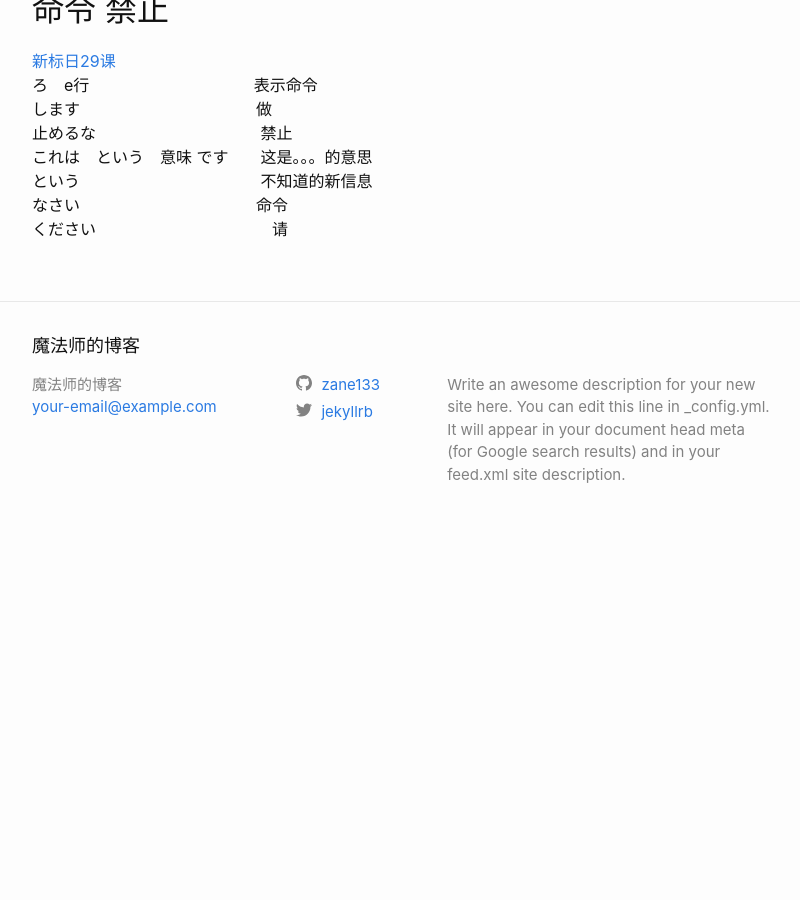
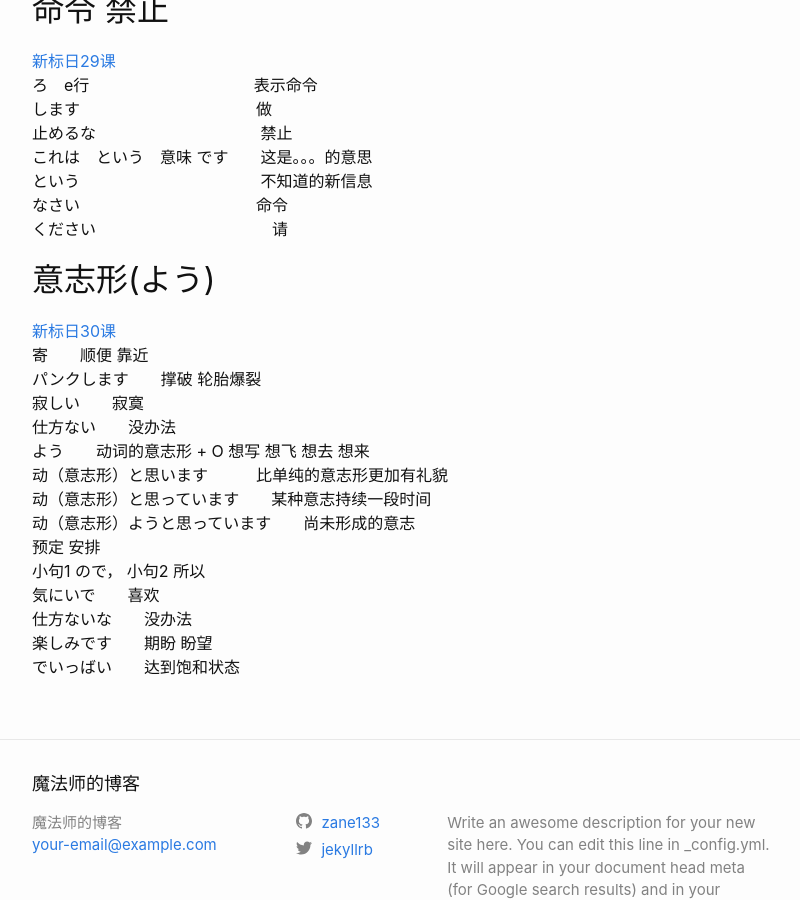
Before and after one commit to zane133/zane133.github.io, a Jekyll site: the page built from _posts/2019-08-17-japanese_study.markdown, in a window 1280 px wide and 900 px high, scrolled down 5968 px. Shown: the whole window, without its empty margins (238-1038 px from the left). Built offline with Jekyll 4.4.1, drawn with Linux system fonts in a browser that asks for light colours; before the commit the page ends 6514 px from its top, so only the background shows below that.

Commit message:
Update 2019-08-17-japanese_study.markdown

```diff
--- a/_posts/2019-08-17-japanese_study.markdown
+++ b/_posts/2019-08-17-japanese_study.markdown
@@ -199,3 +199,20 @@ Google可以在搜索词的尾部加上 **とは**
 という  &emsp;&emsp;&emsp;&emsp;&emsp;&emsp;&emsp;&emsp;&emsp;&emsp;&emsp;不知道的新信息
 なさい　&emsp;&emsp;&emsp;&emsp;&emsp;&emsp;&emsp;&emsp;&emsp;&emsp;命令
 ください　&emsp;&emsp;&emsp;&emsp;&emsp;&emsp;&emsp;&emsp;&emsp;&emsp;请
+
+## 意志形(よう)
+[新标日30课](https://www.bilibili.com/video/av14150839/?p=32)
+寄　　顺便 靠近
+パンクします　　撑破 轮胎爆裂
+寂しい　　寂寞
+仕方ない　　没办法
+よう　　动词的意志形 + O  想写 想飞  想去 想来
+动（意志形）と思います　　　比单纯的意志形更加有礼貌
+动（意志形）と思っています　　某种意志持续一段时间
+动（意志形）ようと思っています　　尚未形成的意志
+预定  安排
+小句1 ので， 小句2   所以
+気にいで　　喜欢
+仕方ないな　　没办法
+楽しみです　　期盼 盼望
+でいっばい　　达到饱和状态
```
